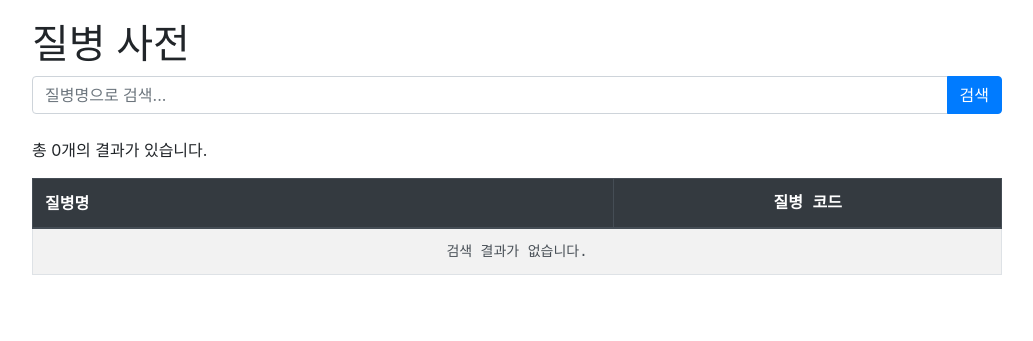
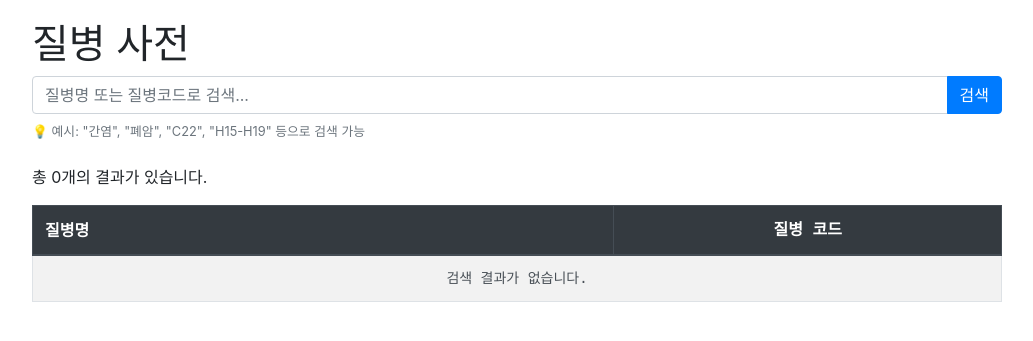
Before and after one commit to jinhaslab/epedit, a Django app: page /disease-dictionary/ in a window 1280 px wide. Shown: the top 341 px of the page, without its empty margins (123-1156 px from the left). Run offline with Django 5.2, Linux system fonts and the light colour scheme; the visitor is signed in with stand-in values (Sample User, id 1); data comes from the database, SQL or seed files in the repository; data that the repository does not hold is empty; some libraries are stand-ins or nearby versions.

Commit message:
20250928-12: Enable disease code search in disease dictionary with user guidance

```diff
--- a/records/templates/records/disease_dictionary_list.html
+++ b/records/templates/records/disease_dictionary_list.html
@@ -60,11 +60,14 @@
 
         <form method="get" class="mb-4">
             <div class="input-group">
-                <input type="text" name="q" class="form-control" placeholder="질병명으로 검색..." value="{{ search_query|default:'' }}">
+                <input type="text" name="q" class="form-control" placeholder="질병명 또는 질병코드로 검색..." value="{{ search_query|default:'' }}">
                 <div class="input-group-append">
                     <button class="btn btn-primary" type="submit">검색</button>
                 </div>
             </div>
+            <small class="form-text text-muted mt-2">
+                💡 예시: "간염", "폐암", "C22", "H15-H19" 등으로 검색 가능
+            </small>
         </form>
         <p>총 {{ paginator.count }}개의 결과가 있습니다.</p>
         <table class="table table-striped table-bordered">
```
